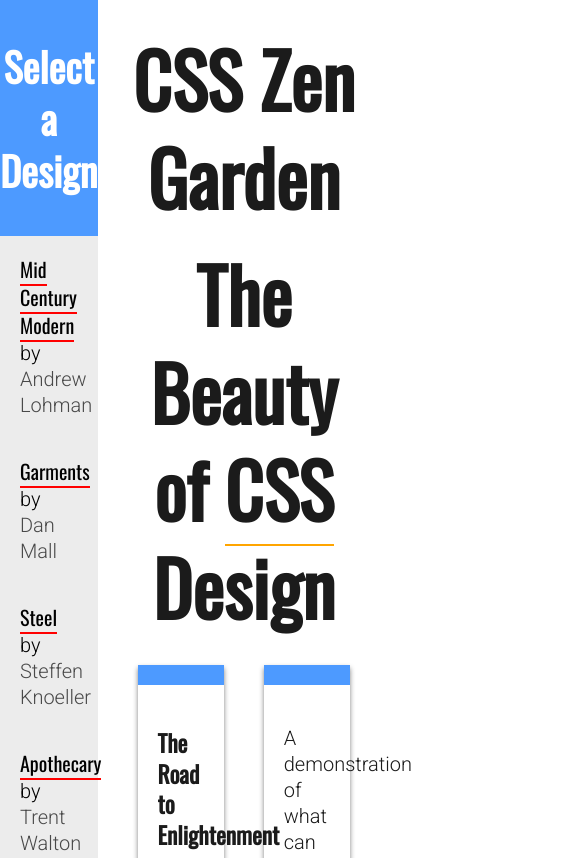
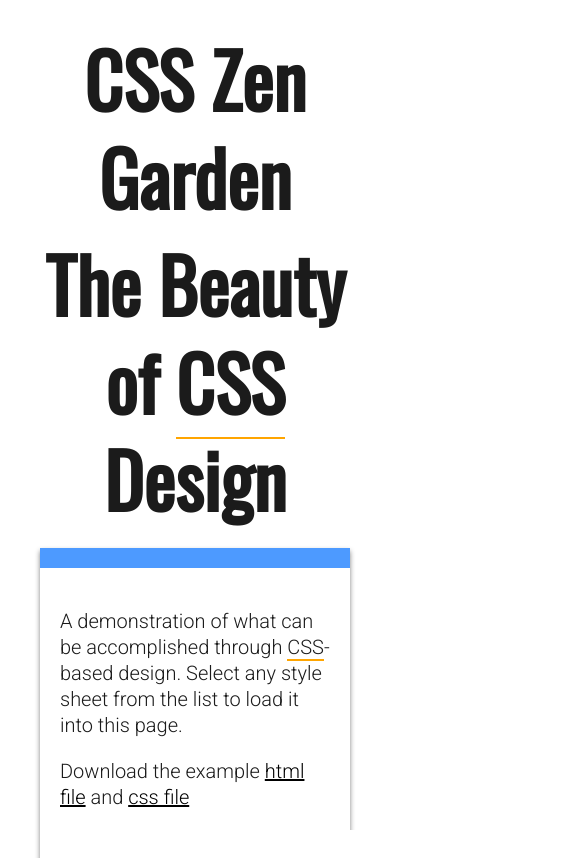
Before and after one commit to jewarner57/FEW-2.2---CSS-Zen-Garden, a plain HTML site: page index.html in a window 390 px wide. Shown: the top 858 px of the page, 585 px wide, since content can reach past the window. Drawn offline with nearby package versions, Linux system fonts and the light colour scheme.

Commit message:
feat: remove grid formatting on small screens

```diff
--- a/styles.css
+++ b/styles.css
@@ -16,6 +16,7 @@
   grid-column-gap: 0px;
   grid-row-gap: 0px;
 }
+
 
 abbr {
     text-decoration: none;
@@ -43,8 +44,6 @@
 [role="banner"] {
   grid-area: 1 / 1 / 2 / 7;
   text-align: center;
-  display: flex;
-  justify-content: center;
   flex-wrap: wrap;
 
   font-size: 50px;
@@ -256,6 +255,7 @@
   text-align: center;
   display: flex;
   justify-content: center;
+  margin-top: 60px;
 }
 
 footer > * {
@@ -267,9 +267,10 @@
 footer > a {
   display: block;
   width: 100px;
-  padding: 20px;
+  padding: 20px 40px;
   background-color: gray;
   transition: all 0.5s 0s ease;
+  margin: 0;
 }
 
 .zen-validate-html:hover {
@@ -293,3 +294,20 @@
 .zen-github:hover {
   background-color: #6698ff;
 }
+
+/* Remove Grid For Small Screens */
+@media only screen and (max-width: 1200px){
+  .page-wrapper {
+    display: block;
+  }
+}
+
+@media only screen and (max-width: 900px){
+  .intro {
+    display: block;
+    grid-template-columns: none;
+    grid-template-rows: none;
+    grid-column-gap: 0px;
+    grid-row-gap: 0px;
+  }
+}
```
